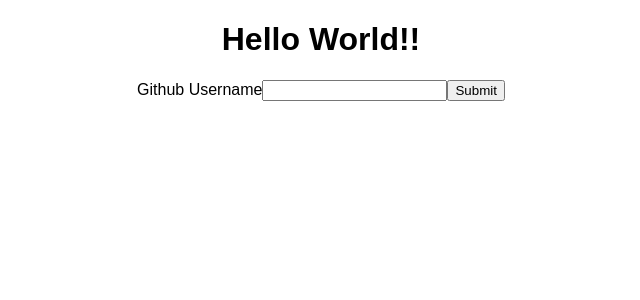
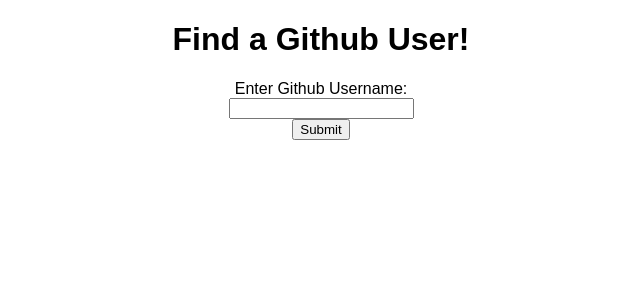
Before and after one commit to mmacdonald1/Github-API-Project, a React (Create React App) app: page / in a window 1280 px wide. Shown: the top 300 px of the page, without its empty margins (319-959 px from the left). Built offline with nearby package versions, Linux system fonts and the light colour scheme.

Commit message:
Restructuring and Commenting for clarity

```diff
--- a/src/App.js
+++ b/src/App.js
@@ -1,5 +1,5 @@
 import React, { Component } from 'react';
-import Login from "./components/Login"
+import Login from "./containers/UsersContainer"
 import './App.css';
 
 class App extends Component {
--- a/src/components/Form.js
+++ b/src/components/Form.js
@@ -4,8 +4,10 @@
   return(
     <div>
       <form onSubmit={props.handleSubmit}>
-        <label>Github Username</label>
+        <label>Enter Github Username:</label>
+        <br />
         <input type="text" onChange={props.handleChange}/>
+        <br />
         <button>Submit</button>
       </form>
     </div>
--- a/src/components/Login.js
+++ b/src/containers/UsersContainer.js
@@ -1,18 +1,21 @@
 import React from "react";
-import Form from "./Form";
+import Form from "../components/Form";
 
-class Login extends React.Component{
+class UsersContainer extends React.Component{
   constructor(){
     super()
     this.state ={
       username: ''
     }
   }
+  //as user inputs username this method is setting it to state
   handleFormChange = (e) =>{
     e.preventDefault()
     let username = e.target.value
     this.setState({username: username})
   }
+
+  //when user presses submit this method uses the value in state to query github API and return the user object
   handleFormSubmit = (e) => {
     e.preventDefault()
     fetch(`https://api.github.com/users/${this.state.username}`)
@@ -23,11 +26,11 @@
   render(){
     return(
       <div>
-        <h1>Hello World!!</h1>
+        <h1>Find a Github User!</h1>
         <Form handleSubmit={this.handleFormSubmit} handleChange={this.handleFormChange}/>
       </div>
     )
   }
 }
 
-export default Login
+export default UsersContainer
```
Also changed, not shown: 1 other file (tests, documents, lock files or other folders).
